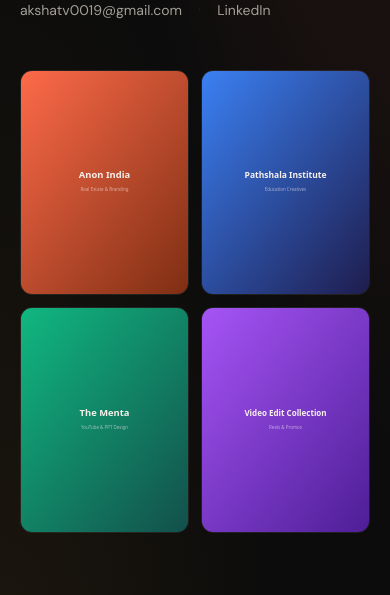
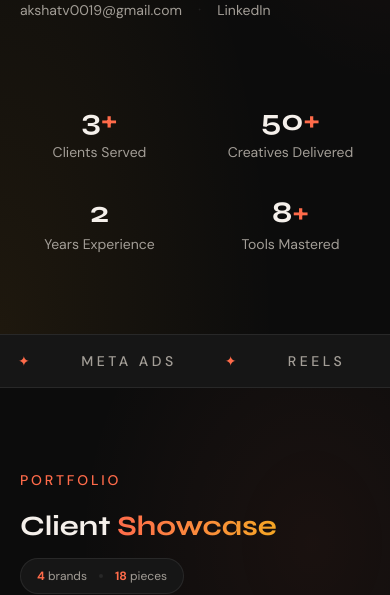
Before and after one commit to akansha-1202/akshat_portfolio, a Next.js app: page / in a window 390 px wide. Shown: the part 517-1112 px from the top of the page. Built offline with nearby package versions, Linux system fonts and the light colour scheme.

Commit message:
Remove mobile grid layout for companies in Hero section to streamline design and improve responsiveness.

```diff
--- a/app/sections/Hero.jsx
+++ b/app/sections/Hero.jsx
@@ -132,23 +132,6 @@ export default function Hero() {
             </div>
           ))}
         </div>
-
-        <div className="grid grid-cols-2 gap-3 md:hidden">
-          {companies.slice(0, 4).map((project) => (
-            <div
-              key={project.id}
-              className="relative aspect-[3/4] overflow-hidden rounded-xl border border-border"
-            >
-              <Image
-                src={project.poster}
-                alt={project.title}
-                fill
-                className="object-cover"
-                sizes="50vw"
-              />
-            </div>
-          ))}
-        </div>
       </div>
 
       <div className="section-container mt-20 grid grid-cols-2 gap-8 md:grid-cols-4">
```
